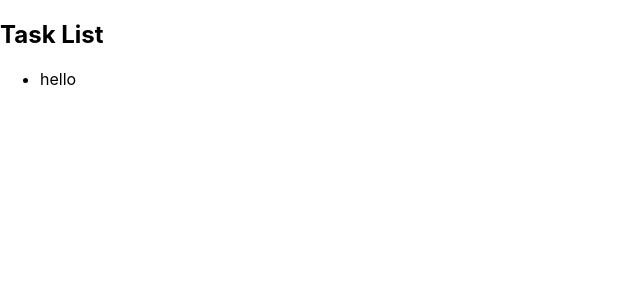
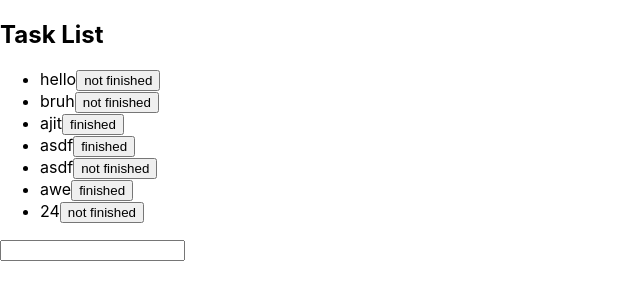
Before and after one commit to mhucanada/Dunelist-Frontend, a React (Create React App) app: page / in a window 1280 px wide. Shown: the top 300 px of the page, without its empty margins (0-640 px from the left). Built offline with nearby package versions, Linux system fonts and the light colour scheme; data requests are answered from the project's data file.

Commit message:
added finished toggle

```diff
--- a/db.json
+++ b/db.json
@@ -1,7 +1,39 @@
 {
-    "tasks": [
-        {
-            "content": "hello"
-        }
-    ]
+  "tasks": [
+    {
+      "content": "hello",
+      "id": 1,
+      "status": false
+    },
+    {
+      "content": "bruh",
+      "id": 2,
+      "status": false
+    },
+    {
+      "content": "ajit",
+      "id": 3,
+      "status": true
+    },
+    {
+      "content": "asdf",
+      "id": 0.6769826194052366,
+      "status": true
+    },
+    {
+      "content": "asdf",
+      "id": 0.5060870108662363,
+      "status": false
+    },
+    {
+      "content": "awe",
+      "id": 0.5139855040041963,
+      "status": true
+    },
+    {
+      "content": "24",
+      "id": 0.3831070706240063,
+      "status": false
+    }
+  ]
 }
--- a/src/App.js
+++ b/src/App.js
@@ -1,6 +1,6 @@
-import React, {useState, useEffect} from 'react';
-import axios from 'axios';
+import React, { useState, useEffect } from 'react'
 import Task from './components/Task'
+import taskService from './services/tasks'
 
 const App = () => {
 	const [tasks, setTasks] = useState([])
@@ -8,31 +8,61 @@ const App = () => {
 
 	useEffect(() => {
 		console.log('effect')
-    axios
-    .get('http://localhost:3001/tasks')
-    .then(response => {
-      console.log('promise fulfilled')
-      setTasks(response.data)
-      console.log(response.data)
+		taskService.getAll().then((initialTasks) => {
+			setTasks(initialTasks)
 		})
 	}, [])
 
 	const addTask = (event) => {
 		event.preventDefault()
 
+		const taskObject = {
+			content: newTask,
+      id: Math.random(10000000),
+      status: false
+		}
 
+		if (!newTask.replace(/\s/g, '').length) {
+      alert("bruh this is empty or just whitespace")
+      setNewTask('')
+		} else {
+			taskService.create(taskObject).then((returnedTask) => {
+				setTasks(tasks.concat(returnedTask))
+				setNewTask('')
+			})
+		}
+	}
+
+	const handleTaskChange = (event) => {
+		console.log(event.target.value)
+		setNewTask(event.target.value)
+  }
+
+  const toggleFinished = (id) => {
+    const task = tasks.find(n => n.id === id)
+
+    const changedTask = { ...task, status: !task.status }
+
+    taskService
+    .update(id, changedTask)
+    .then(returnedTask => {
+      setTasks(tasks.map(task => task.id !==id ? task : returnedTask))
+    })
   }
 
 	return (
 		<div>
 			<h2>Task List</h2>
 			<ul>
-        {tasks.map((task, i) =>
-          <Task key={i} task={task} />
-          )}
+				{tasks.map((task, i) => (
+					<Task key={i} task={task} toggleFinished={() => toggleFinished(task.id)}/>
+				))}
 			</ul>
+			<form onSubmit={addTask}>
+				<input value={newTask} onChange={handleTaskChange} />
+			</form>
 		</div>
-  );
-};
+	)
+}
 
-export default App;
+export default App
--- a/src/components/Task.js
+++ b/src/components/Task.js
@@ -1,8 +1,14 @@
 import React from 'react';
 
-const Task = ({ task }) => {
+const Task = ({ task, toggleFinished }) => {
+    const label = task.status
+    ? 'finished' : 'not finished'
+
     return (
-        <li>{task.content}</li>
+        <li>
+            {task.content}
+            <button onClick={toggleFinished}>{label}</button>
+        </li>
     );
 };
 
--- /dev/null
+++ b/src/services/tasks.js
@@ -0,0 +1,19 @@
+import axios from 'axios'
+const baseUrl = 'http://localhost:3001/tasks'
+
+const getAll = () => {
+  const request = axios.get(baseUrl)
+  return request.then(response => response.data)
+}
+
+const create = newObject => {
+  const request = axios.post(baseUrl, newObject)
+  return request.then(response => response.data)
+}
+
+const update = (id, newObject) => {
+  const request = axios.put(`${baseUrl}/${id}`, newObject)
+  return request.then(response => response.data)
+}
+
+export default { getAll, create, update }
```
Lines whose indentation alone changed are shown as unchanged.
